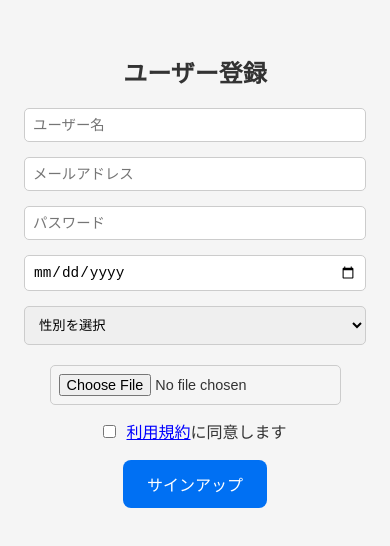
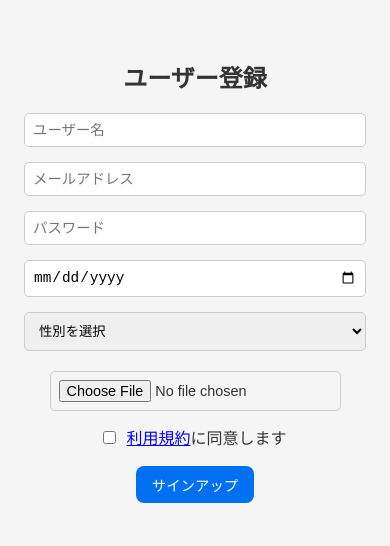
Before and after one commit to yasuhikasa/lina, a Next.js app: page /signup in a window 390 px wide. Shown: the part 140-686 px from the top of the page. Built offline with nearby package versions, Linux system fonts and the light colour scheme.

Commit message:
ボタンコンポーネントをスマホ用にサイズ調整できるよう修正

```diff
--- a/src/components/button/button.tsx
+++ b/src/components/button/button.tsx
@@ -16,15 +16,21 @@ const Button: React.FC<ButtonProps> = ({
   onClick,
   color = "#fff",
   backgroundColor = "#0070f3",
-  padding = "0.75rem 1.5rem",
   margin = "0",
-  fontSize = "1rem",
+  padding,
+  fontSize,
 }) => {
   return (
     <button
       onClick={onClick}
       className={styles.button}
-      style={{ color, backgroundColor, margin, padding, fontSize }}
+      style={{
+        color,
+        backgroundColor,
+        margin,
+        "--padding": padding,
+        "--fontSize": fontSize,
+      } as React.CSSProperties}
     >
       {text}
     </button>
--- a/src/styles/Home.module.css
+++ b/src/styles/Home.module.css
@@ -18,9 +18,10 @@
   gap: 1rem;
 }
 
+/* レスポンシブ対応: 画面幅が600px以下の場合 */
 @media (max-width: 600px) {
   .buttonContainer {
     flex-direction: column;
-    gap: 0.5rem;
+    gap: 1.5rem;
   }
 }
--- a/src/styles/Login.module.css
+++ b/src/styles/Login.module.css
@@ -45,6 +45,7 @@
   text-decoration: underline;
 }
 
+/* レスポンシブ対応: 画面幅が600px以下の場合 */
 @media (max-width: 600px) {
   .container {
     padding: 0.5rem;
--- a/src/styles/Signup.module.css
+++ b/src/styles/Signup.module.css
@@ -49,7 +49,7 @@
   text-decoration: underline;
 }
 
-
+/* レスポンシブ対応: 画面幅が600px以下の場合 */
 @media (max-width: 600px) {
   .container {
     padding: 0.5rem;
--- a/src/styles/components/Button.module.css
+++ b/src/styles/components/Button.module.css
@@ -3,4 +3,14 @@
   border-radius: 0.5rem;
   cursor: pointer;
   transition: background-color 0.2s ease;
+  padding: var(--padding, 0.75rem 1.5rem);
+  font-size: var(--fontSize, 1rem);
 }
+
+/* レスポンシブ対応: 画面幅が600px以下の場合 */
+@media (max-width: 600px) {
+  .button {
+    padding: 0.5rem 1rem;
+    font-size: 0.9rem;
+  }
+}
--- a/src/styles/components/Input.module.css
+++ b/src/styles/components/Input.module.css
@@ -7,10 +7,11 @@
   font-size: 1rem;
 }
 
+/* レスポンシブ対応: 画面幅が600px以下の場合 */
 @media (max-width: 600px) {
 .input {
   padding: 8px;
   margin-bottom: 15px;
-  font-size: 0.9rem; /* 小さいデバイス向けにフォントサイズを調整 */
+  font-size: 0.9rem;
 }
 }
--- a/src/styles/components/Modal.module.css
+++ b/src/styles/components/Modal.module.css
@@ -56,7 +56,7 @@
   background-color: #005bb5;
 }
 
-/* モバイル対応 */
+/* レスポンシブ対応: 画面幅が600px以下の場合 */
 @media (max-width: 600px) {
   .modalContent {
     width: 95%;
--- a/src/styles/components/PostItem.module.css
+++ b/src/styles/components/PostItem.module.css
@@ -47,7 +47,7 @@
   margin-right: 15px;
 }
 
-/* スマホ画面向けのスタイル調整 */
+/* レスポンシブ対応: 画面幅が600px以下の場合 */
 @media (max-width: 600px) {
   .postContainer {
     padding: 0.5rem;
--- a/src/styles/components/Select.module.css
+++ b/src/styles/components/Select.module.css
@@ -7,6 +7,7 @@
   box-sizing: border-box;
 }
 
+/* レスポンシブ対応: 画面幅が600px以下の場合 */
 @media (max-width: 600px) {
   .select {
     width: 100%;
```
Also changed, not shown: src/pages/posts.tsx (+7 -1 lines), src/styles/Posts.module.css (added, +12 -0 lines).
